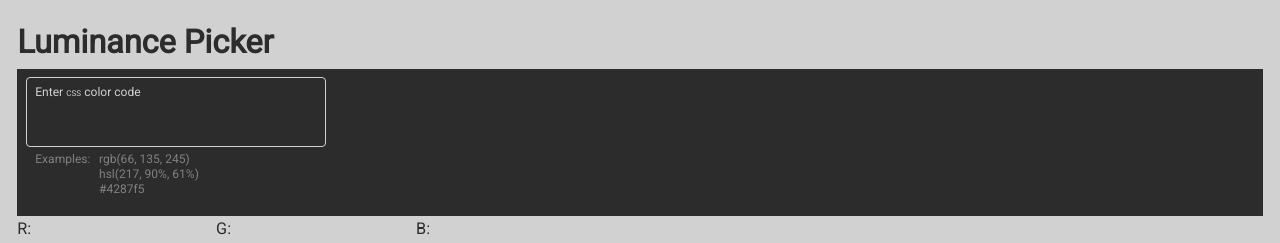
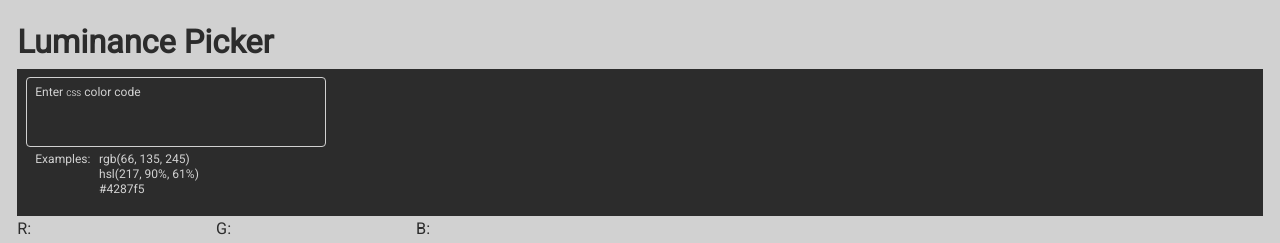
Before and after one commit to masakudamatsu/equiluminant-color-picker, a Next.js app in the folder app/: page / in a window 1280 px wide. Shown: the top 243 px of the page. Built offline with nearby package versions, Linux system fonts and the light colour scheme.

Commit message:
Change the alert color in response to the user's input #39

```diff
--- a/app/components/InputColorCode.js
+++ b/app/components/InputColorCode.js
@@ -107,6 +107,7 @@ function InputColorCode(props) {
         <VerticalSpacer />
         <ParagraphErrorMessage
           data-testid="colorCodeError"
+          darkMode={props.darkMode}
           error={invalid}
         >
           Please enter a valid <Abbr>css</Abbr> color code
--- a/app/theme/style.js
+++ b/app/theme/style.js
@@ -104,6 +104,7 @@ export const ListItemInputValueExample = styled.li`
 `;
 
 export const ParagraphErrorMessage = styled.p`
+  color: ${props => (props.darkMode ? color.alert : color.darkMode.alert)};
   font-size: ${layout.label.fontSize.mobile}rem;
   visibility: ${props => (props.error ? 'visible' : 'hidden')};
   ${textCrop.bodyText.capHeight}
@@ -134,7 +135,6 @@ export const InputDescriptionWrapper = styled.div`
 `;
 
 export const InputExamplesWrapper = styled.div`
-  color: grey;
   display: flex;
   font-size: ${layout.label.fontSize.mobile}rem;
   justify-content: flex-start;
```
